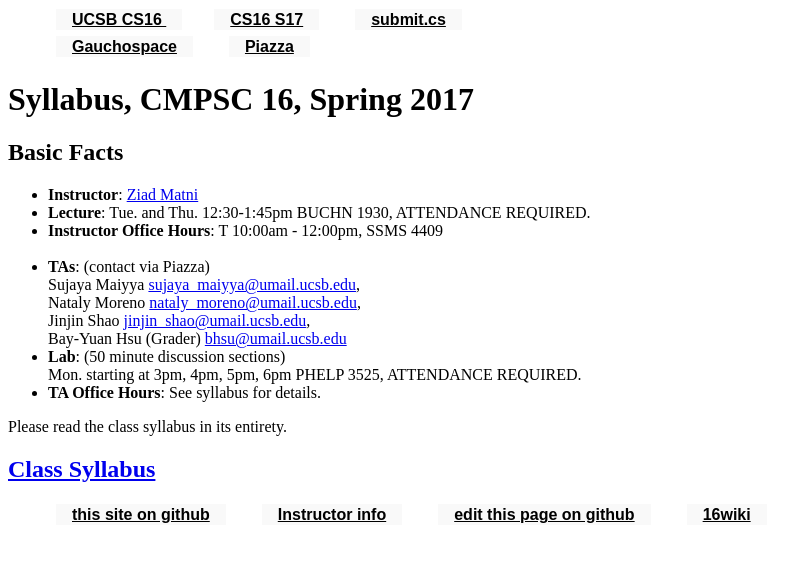
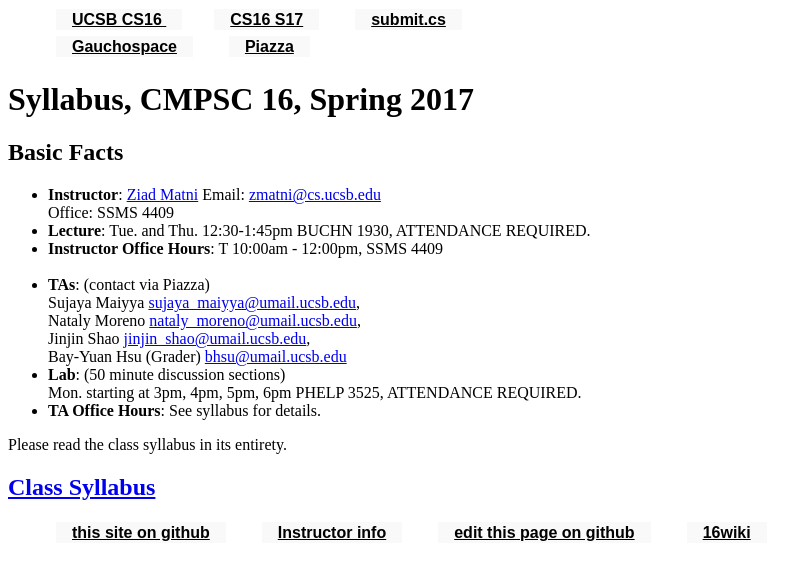
Before and after one commit to ucsb-cs16-s16/https-ucsb-cs16-s17.github.io, a Jekyll site: the page built from _info/syllabus.md, in a window 1280 px wide. Shown: the top 580 px of the page, without its empty margins (0-805 px from the left). Built offline with Jekyll 4.4.1, drawn with Linux system fonts in a browser that asks for light colours.

Commit message:
Update syllabus.md

```diff
--- a/_info/syllabus.md
+++ b/_info/syllabus.md
@@ -8,7 +8,9 @@ Basic Facts
 -----------
 
 * **Instructor**:  [Ziad Matni](http://www.cs.ucsb.edu/~zmatni){: target="_blank"}
-* **Lecture**: Tue. and Thu. 12:30-1:45pm BUCHN 1930, ATTENDANCE REQUIRED.
+Email: <zmatni@cs.ucsb.edu><br/>
+Office: SSMS 4409<br/>
+* **Lecture**: Tue. and Thu. 12:30-1:45pm BUCHN 1930, ATTENDANCE REQUIRED.<br/>
 * **Instructor Office Hours**: T 10:00am - 12:00pm, SSMS 4409<br/><br/>
 * **TAs**: (contact via Piazza)<br/>
 Sujaya Maiyya <sujaya_maiyya@umail.ucsb.edu>, <br/>
```
